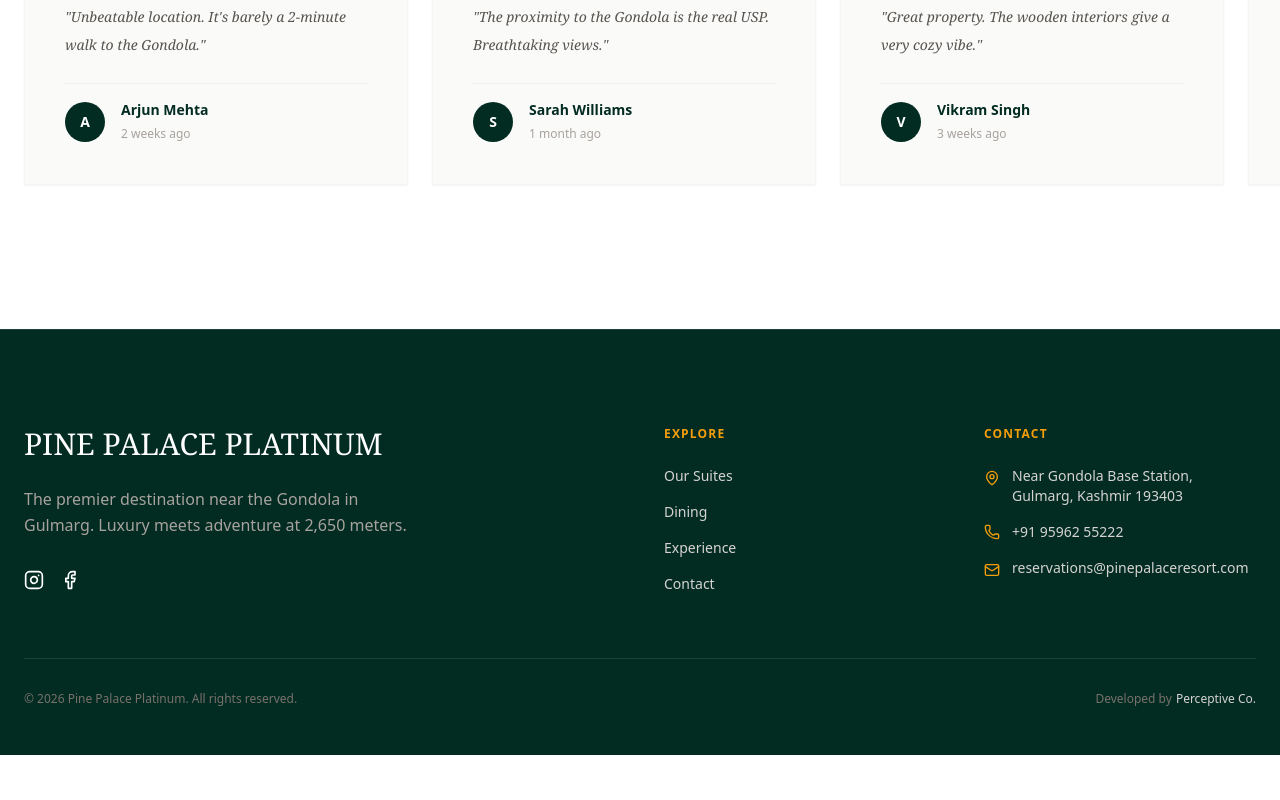
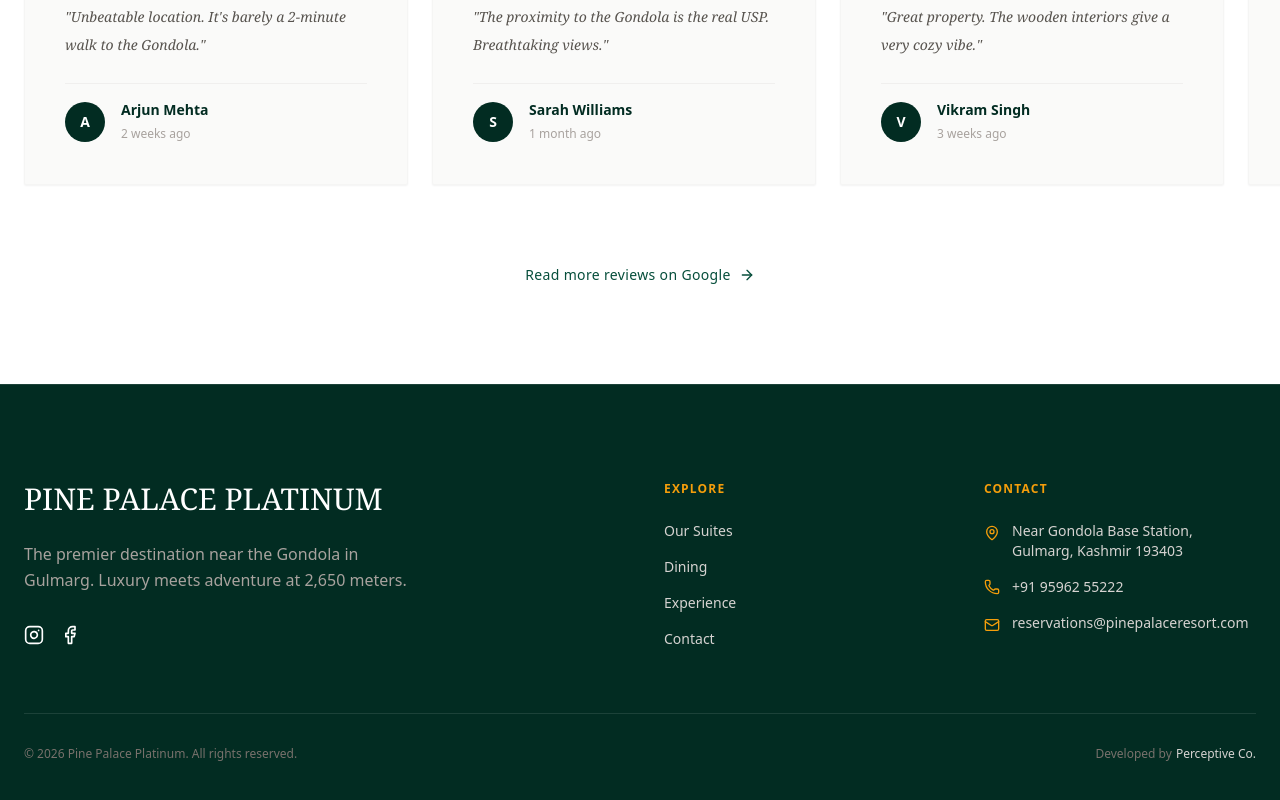
Before and after one commit to studio-prcptiv/indus-valley-resort, a React (Vite) app: page / in a window 1280 px wide. Shown: the part 4312-5112 px from the top of the page. Before the commit the page ends 5067 px from the top, so only its background shows below. Built offline with nearby package versions, Linux system fonts and the light colour scheme; a web font is replaced by a local one.

Commit message:
Error Fix

```diff
--- a/src/App.jsx
+++ b/src/App.jsx
@@ -657,6 +657,17 @@ const GuestReviews = () => {
           </motion.div>
         ))}
       </div>
+
+      <div className="flex justify-center mt-8">
+        <a
+          href="https://www.google.com/travel/hotels/entity/CgsItuqYpe_BiOnJARAB/reviews?q=hotel%20pine%20palace%20platinum%20gulmarg&g2lb=4965990%2C72471280%2C72560029%2C72573224%2C72647020%2C72686036%2C72803964%2C72882230%2C72958624%2C73059275%2C73064764%2C73107089%2C73192290&hl=en-IN&gl=in&cs=1&ssta=1&ts=CAEaSQorEicyJTB4MzhlMWFmMjU4ZmQ1YTY3ZDoweGM5ZDIyMjBlZjRhNjM1MzYaABIaEhQKBwjqDxABGBsSBwjqDxABGBwYATICEAAqCQoFOgNJTlIaAA&qs=CAE4AkIJCTY1pvQOItLJQgkJNjWm9A4i0sk&ictx=111&utm_campaign=sharing&utm_medium=link&utm_source=htls"
+          target="_blank"
+          rel="noopener noreferrer"
+          className="inline-flex items-center gap-2 text-emerald-900 font-medium text-sm tracking-wide hover:text-amber-600 transition-colors border-b border-transparent hover:border-amber-600 pb-0.5"
+        >
+          Read more reviews on Google <ArrowRight size={16} />
+        </a>
+      </div>
     </section>
   );
 };
```
